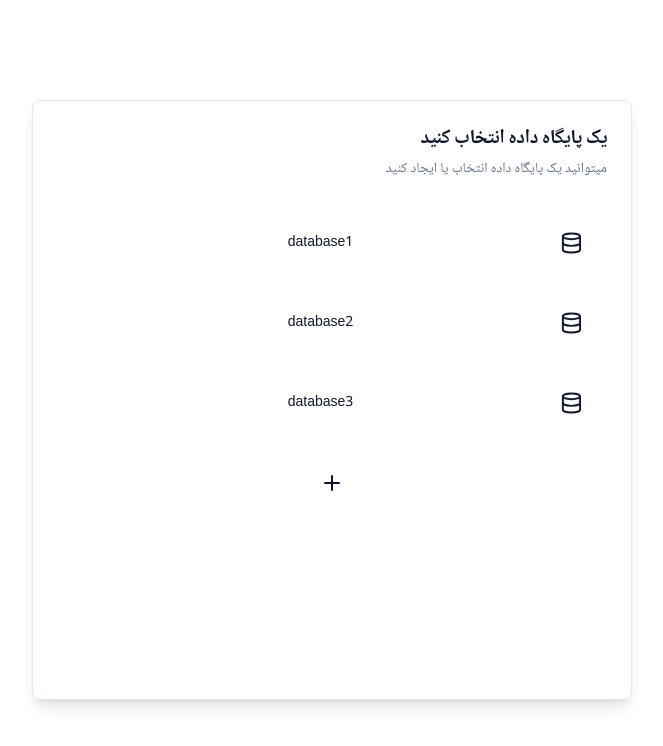
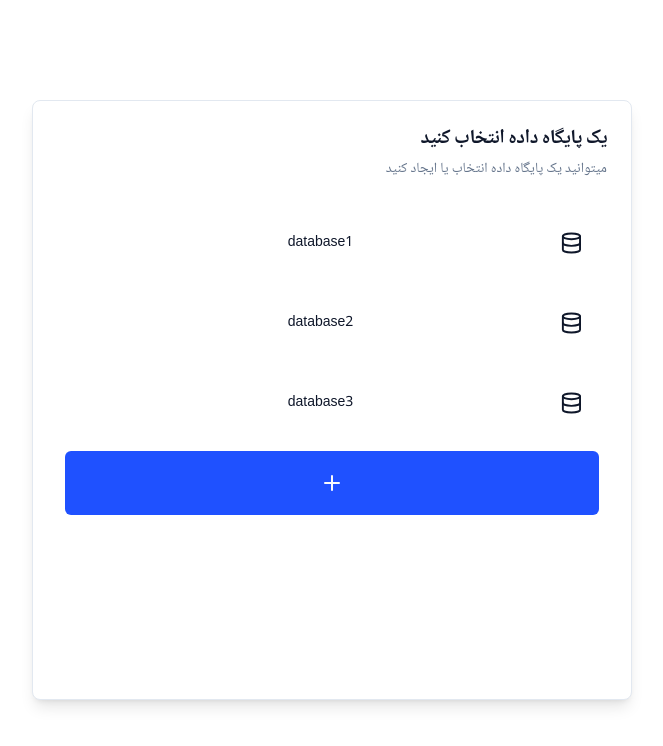
Before and after one commit to AliSohani2082/tine_next, a Next.js app: page /select-database in a window 1280 px wide. Shown: the top 746 px of the page, without its empty margins (308-971 px from the left). Built offline with nearby package versions, Linux system fonts and the light colour scheme.

Commit message:
debugging for deployment2

```diff
--- a/src/app/(platform)/select-database/_components/databaseList.tsx
+++ b/src/app/(platform)/select-database/_components/databaseList.tsx
@@ -25,7 +25,6 @@ const DatabaseList = () => {
         </Button>
       ))}
       <Button
-        variant="primary"
         onClick={() => router.push(`${pathname}/create`)}
         className="h-16 flex justify-center items-center m-2 justify-self-end"
       >
```
